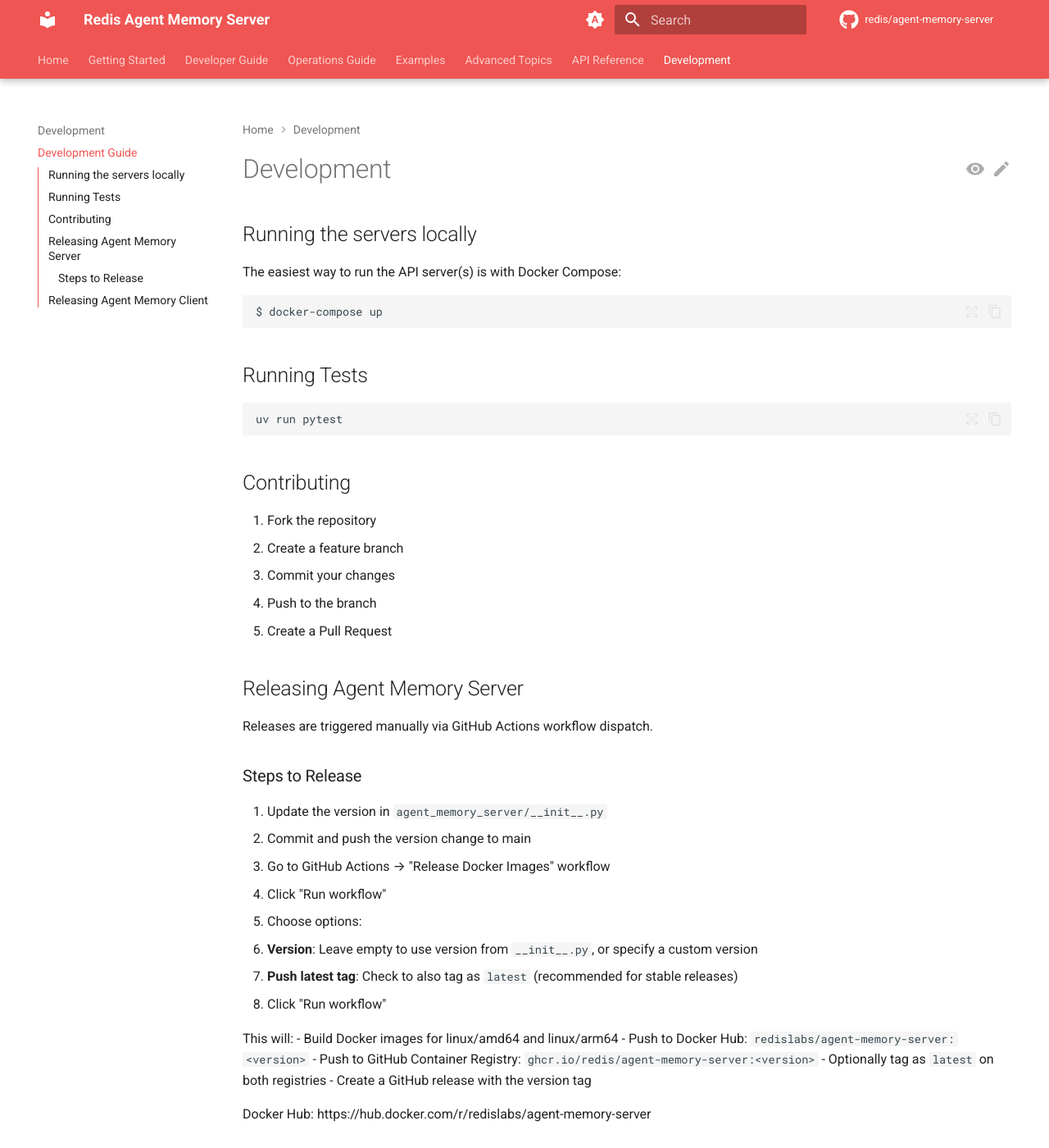
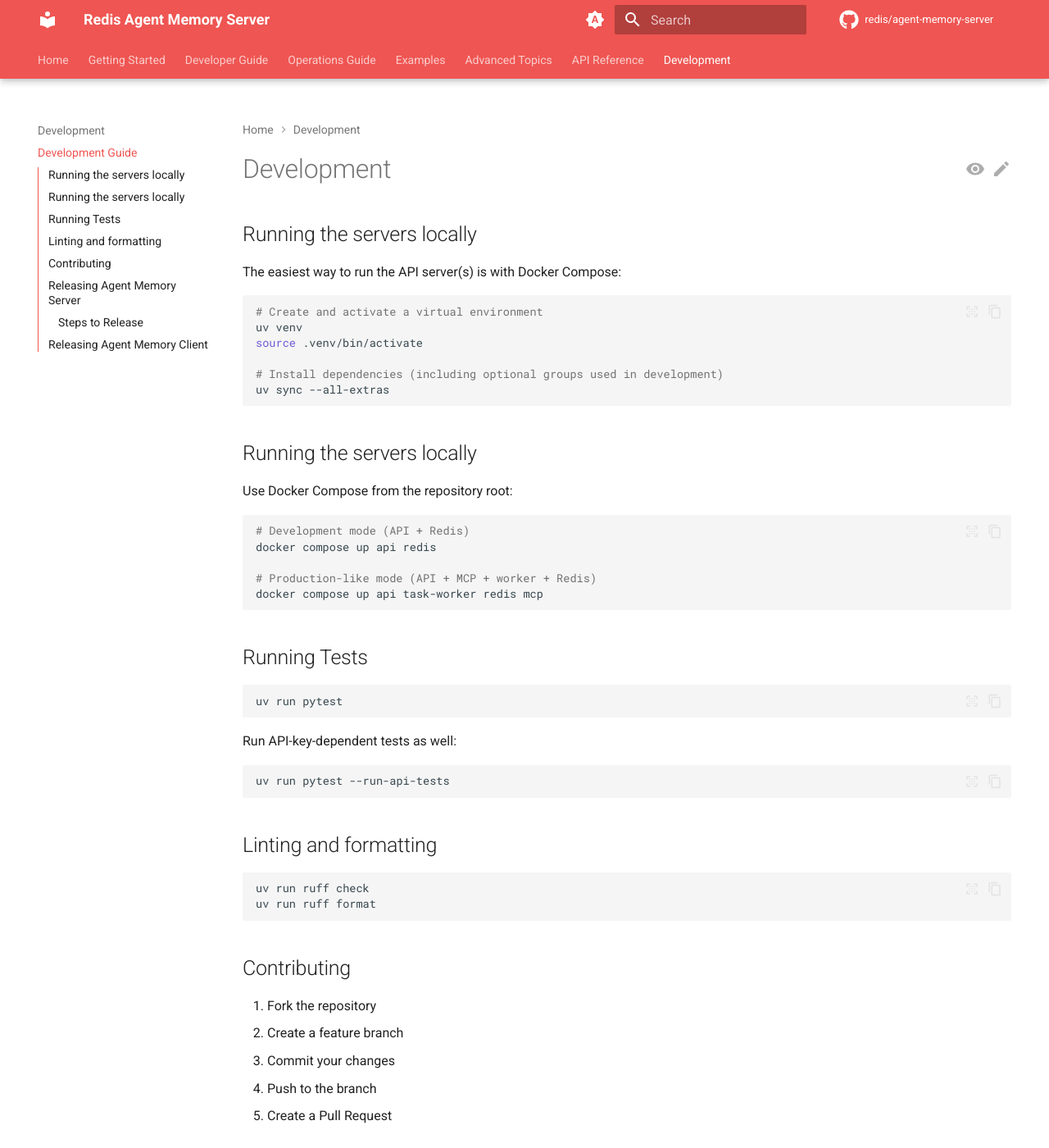
Before and after one commit to redis/agent-memory-server, an MkDocs documentation site: the page built from docs/development.md, in a window 1280 px wide and 1400 px high. Shown: the whole window at 82% size. Built offline with MkDocs 1.6.1 and Material for MkDocs 9.7.7, drawn with Linux system fonts in a browser that asks for light colours; comment, search, counter and statistics services are not loaded; the version menu is left out.

Commit message:
expands development.md example

````diff
--- a/docs/development.md
+++ b/docs/development.md
@@ -3,15 +3,44 @@
 ## Running the servers locally
 
 The easiest way to run the API server(s) is with Docker Compose:
+```bash
+# Create and activate a virtual environment
+uv venv
+source .venv/bin/activate
 
+# Install dependencies (including optional groups used in development)
+uv sync --all-extras
 ```
-$ docker-compose up
+
+## Running the servers locally
+
+Use Docker Compose from the repository root:
+
+```bash
+# Development mode (API + Redis)
+docker compose up api redis
+
+# Production-like mode (API + MCP + worker + Redis)
+docker compose up api task-worker redis mcp
 ```
 
 ## Running Tests
 
 ```bash
 uv run pytest
+```
+
+Run API-key-dependent tests as well:
+
+```bash
+uv run pytest --run-api-tests
+```
+
+## Linting and formatting
+
+```bash
+uv run ruff check
+uv run ruff format
 ```
 
 ## Contributing
````
